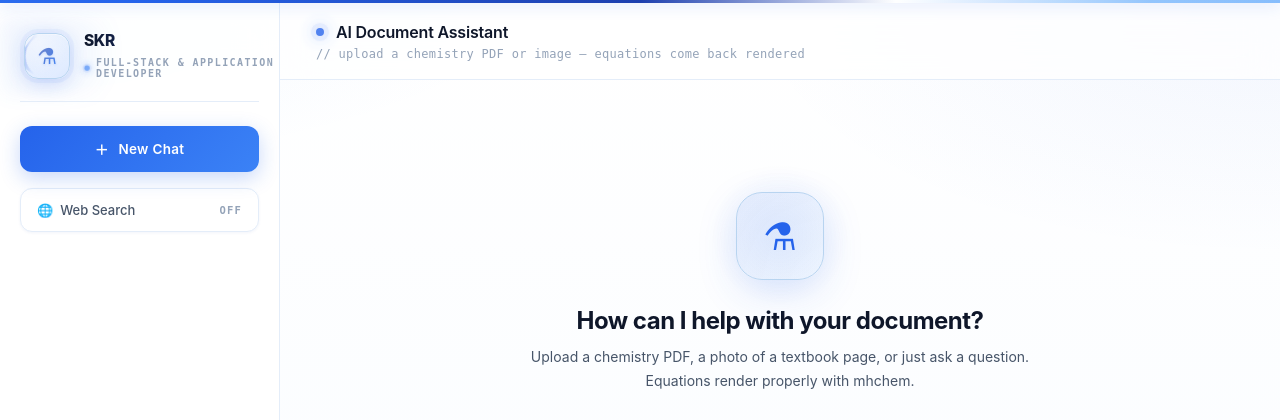
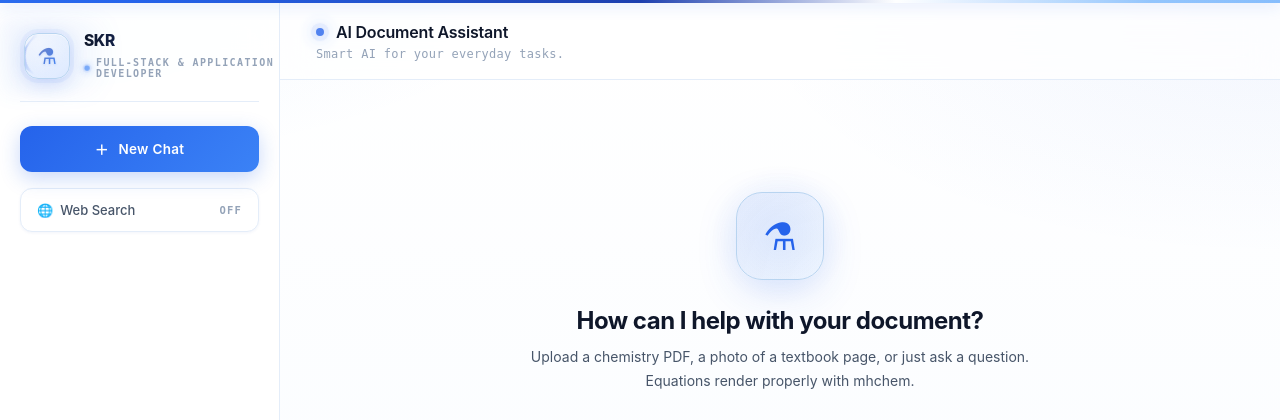
Before and after one commit to resonancekota/QueryNova, a Flask app: page / in a window 1280 px wide. Shown: the top 420 px of the page. Run offline with Flask 3, Linux system fonts and the light colour scheme.

Commit message:
change content

```diff
--- a/templates/index.html
+++ b/templates/index.html
@@ -1155,7 +1155,7 @@
         <span class="status-dot"></span>
         AI Document Assistant
       </div>
-      <div class="main-sub">// upload a chemistry PDF or image — equations come back rendered</div>
+      <div class="main-sub">Smart AI for your everyday tasks.</div>
     </div>
 
     <div class="thread" id="thread">
```
